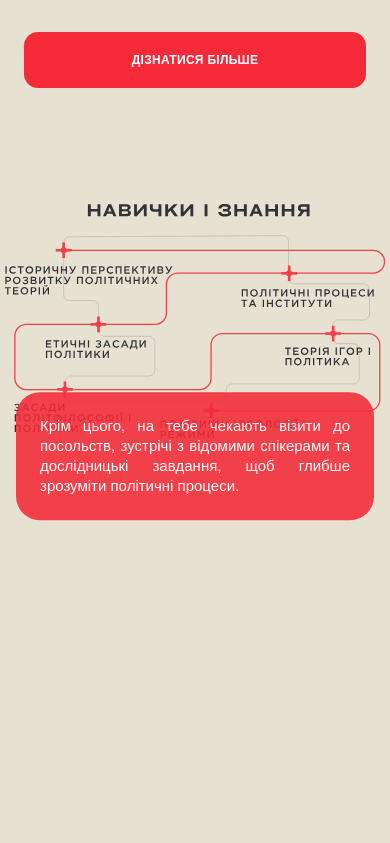
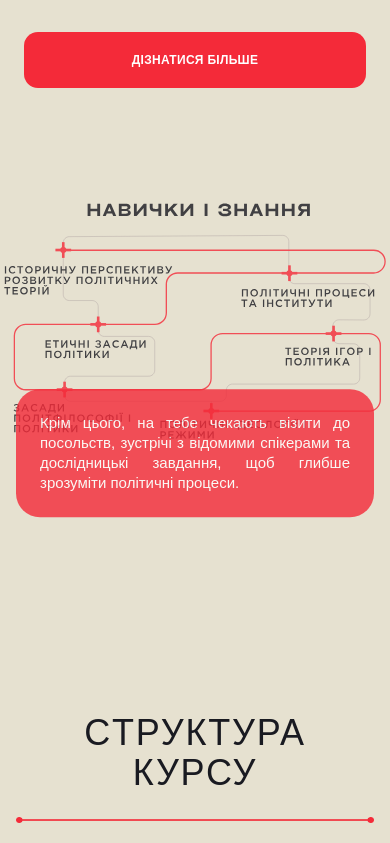
Before and after one commit to 1butenko/order-school-web, a Next.js app: page / in a window 390 px wide. Shown: the part 1781-2624 px from the top of the page. Built offline with nearby package versions, Linux system fonts and the light colour scheme; a web font is replaced by a local one.

Commit message:
dev | knowledge makeup

```diff
--- a/src/app/sections/Knowledge.tsx
+++ b/src/app/sections/Knowledge.tsx
@@ -22,10 +22,11 @@ export default function Knowledge({ id }: AnimatedProps) {
   const opacityText = useTransform(scrollYProgress, [0, 0.2, 0.8, 1], [0, 1, 1, 0]);
 
   return (
-    <section
-      ref={ref}
-      className="w-full min-h-screen py-12 md:py-20 overflow-x-hidden" id={id}
-    >
+<section
+  ref={ref}
+  className="w-full md:min-h-screen py-12 md:py-20 overflow-x-hidden"
+  id={id}
+>
       <motion.div
         style={{ opacity: opacity1, y: y1 }}
         className="max-w-6xl mx-auto text-center text-foreground px-6 md:px-4"
```
